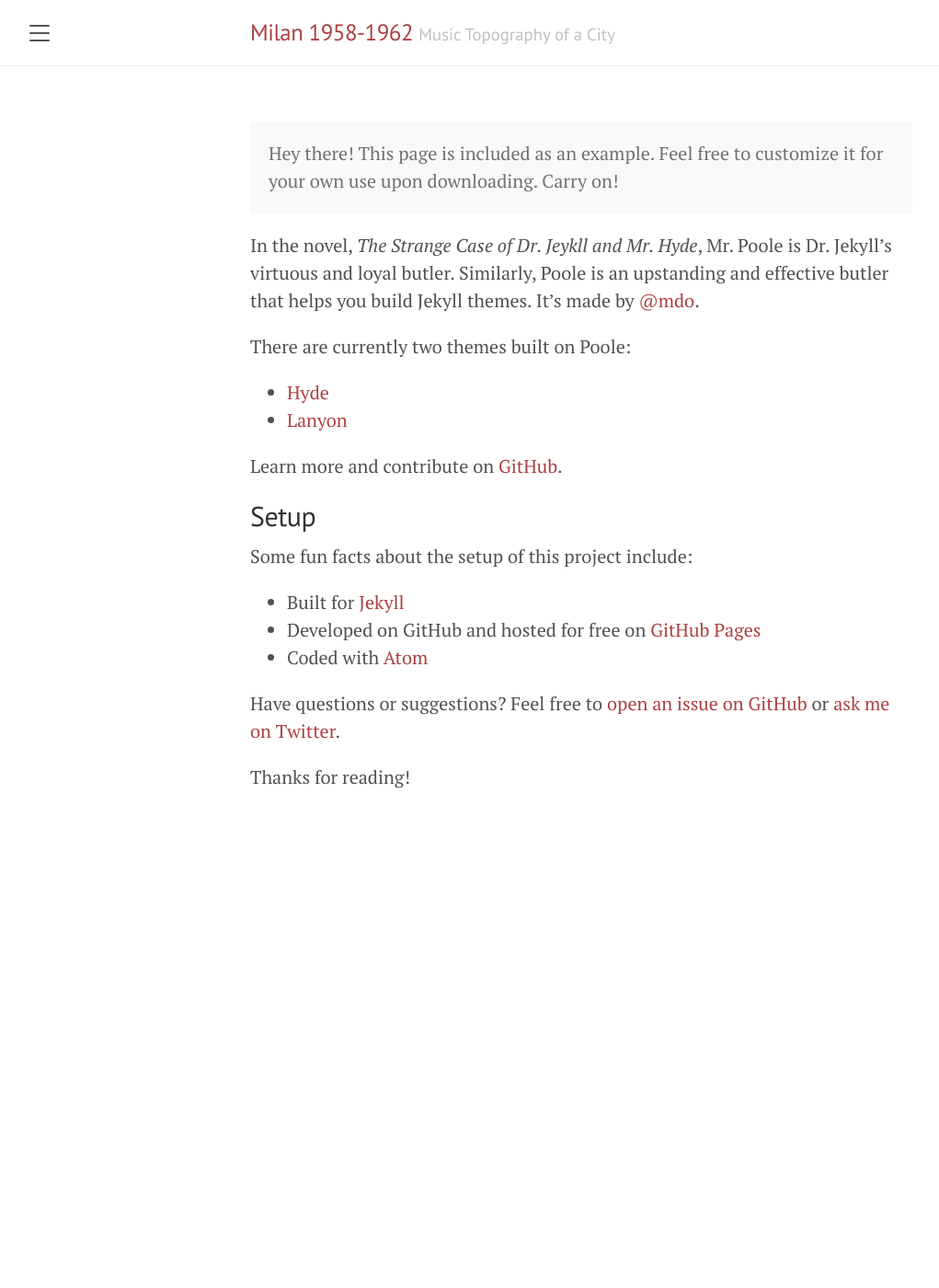
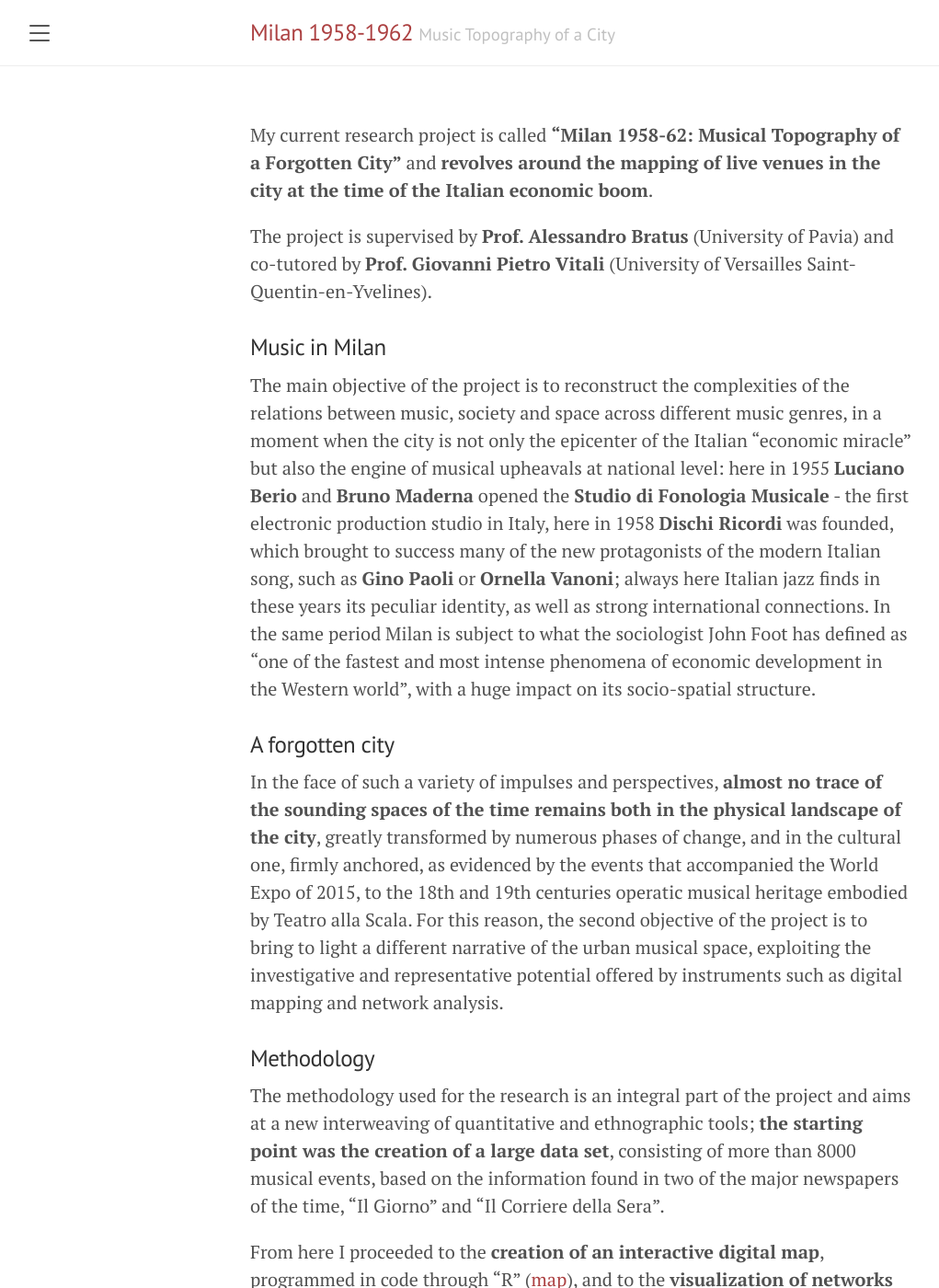
Before and after one commit to musictopography/musictopography.github.io, a Jekyll site: the page built from index.md, in a window 1280 px wide and 1400 px high. Shown: the whole window at 92% size, without its empty margins (8-1029 px from the left). Built offline with Jekyll 4.4.1, drawn with Linux system fonts in a browser that asks for light colours; some of the changed text lies outside the part shown.

Commit message:
Update index.md

```diff
--- a/index.md
+++ b/index.md
@@ -3,27 +3,32 @@
 title: Home
 ---
 
-<p class="message">
-  Hey there! This page is included as an example. Feel free to customize it for your own use upon downloading. Carry on!
-</p>
+My current research project is called <b>“Milan 1958-62: Musical Topography of a Forgotten City”</b> and <b>revolves around the mapping of live venues in the city at the time of the Italian economic boom</b>.
 
-In the novel, *The Strange Case of Dr. Jeykll and Mr. Hyde*, Mr. Poole is Dr. Jekyll's virtuous and loyal butler. Similarly, Poole is an upstanding and effective butler that helps you build Jekyll themes. It's made by [@mdo](https://twitter.com/mdo).
+The project is supervised by <b>Prof. Alessandro Bratus</b> (University of Pavia) and co-tutored by <b>Prof. Giovanni Pietro Vitali</b> (University of Versailles Saint-Quentin-en-Yvelines).
 
-There are currently two themes built on Poole:
+### Music in Milan
 
-* [Hyde](http://hyde.getpoole.com)
-* [Lanyon](http://lanyon.getpoole.com)
+The main objective of the project is to reconstruct the complexities of the relations between music, society and space across different music genres, in a moment when the city is not only the epicenter of the Italian "economic miracle"  but also the engine of musical upheavals at national level: here in 1955 <b>Luciano Berio</b> and <b>Bruno Maderna</b> opened the <b>Studio di Fonologia Musicale</b> - the first electronic production studio in Italy, here in 1958 <b>Dischi Ricordi</b> was founded, which brought to success  many of the new protagonists of the modern Italian song, such as <b>Gino Paoli</b> or <b>Ornella Vanoni</b>; always here Italian jazz finds in these years its peculiar identity, as well as strong international connections. In the same period Milan is subject to what the sociologist John Foot has defined as "one of the fastest and most intense phenomena of economic development in the Western world",  with a huge impact on its socio-spatial structure.
 
-Learn more and contribute on [GitHub](https://github.com/poole).
+### A forgotten city
 
-## Setup
+In the face of such a variety of impulses and perspectives, <b>almost no trace of the sounding spaces of the time remains both in the physical landscape of the city</b>, greatly transformed by numerous phases of change, and in the cultural one, firmly anchored, as evidenced by the events that accompanied the World Expo of 2015, to the 18th and 19th centuries operatic musical heritage embodied by Teatro alla Scala.  For this reason, the second objective of the project is to bring to light a different narrative of the urban musical space, exploiting the investigative and representative potential offered by instruments such as digital mapping and network analysis.
 
-Some fun facts about the setup of this project include:
+### Methodology
 
-* Built for [Jekyll](https://jekyllrb.com)
-* Developed on GitHub and hosted for free on [GitHub Pages](https://pages.github.com)
-* Coded with [Atom](https://atom.io)
+The methodology used for the research is an integral part of the project and aims at a new interweaving of quantitative and ethnographic tools; <b>the starting point was the creation of a large data set</b>, consisting of more than 8000 musical events, based on the information found in two of the major newspapers of the time, "Il Giorno" and "Il Corriere della Sera".
 
-Have questions or suggestions? Feel free to [open an issue on GitHub](https://github.com/poole/issues/new) or [ask me on Twitter](https://twitter.com/mdo).
+From here I proceeded to the <b>creation of an interactive digital map</b>, programmed in code through "R" ([map](https://martinnicastro.github.io/map/)), and to the <b>visualization of networks</b> through Gephi, with the goal of representing, for example, the concomitance of composers and performers in the same events ([graph_1](https://martinnicastro.github.io/compositori_musicisti3.svg)) or the relations between venues and performers ([graph_2](https://martinnicastro.github.io/spazi_musicisti_nomi.svg)).
 
-Thanks for reading!
+<b>Both visualizations were used to catalyze the memories of living witnesses of the time</b>, during interviews recorded with professional equipment.  The audio-video materials created from these meetings, currently eight, one for each interviewee, constitute one of the layers of the digital map (named videomap), in a sort of <b>feedback-based</b> synergy between quantitative and qualitative tools.  Through the geolocalisation of the memories of the musicians of the time, spontaneously recalled through the interactive dimension of the digital map, we can listen to the last traces of an irreparably lost city, whose stories can however contribute the construction of a different one.
+
+In the section "[interviews](https://martinnicastro.github.io/interviews/)" is possible to watch a preview version of the monographic audio-video recordings, which mostly contain different clips
+from the geolocated ones.
+
+## Topics:
+
+- Music, sound and space
+- Italian popular music history
+- Urban musicology
+- Deep mapping
```
